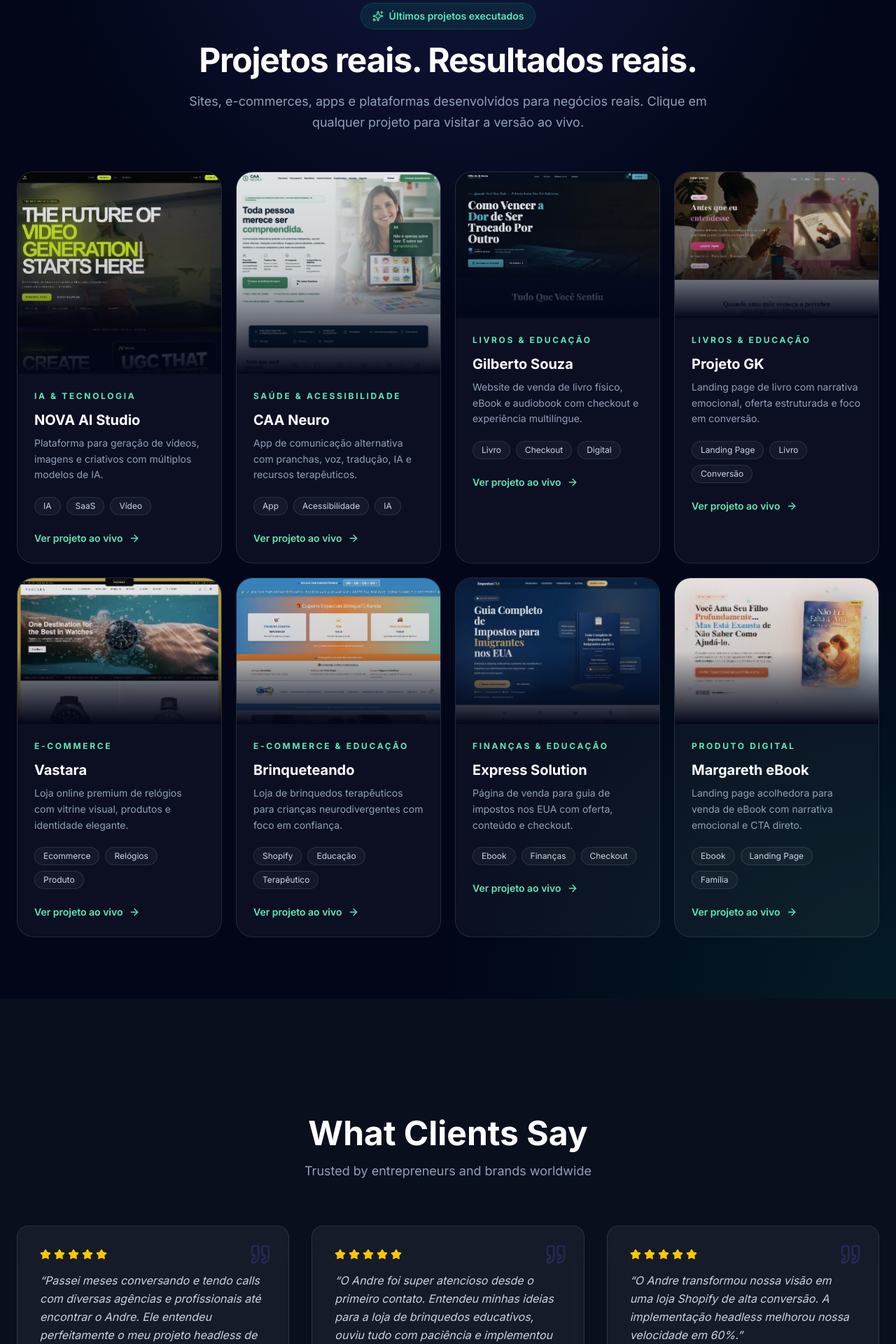
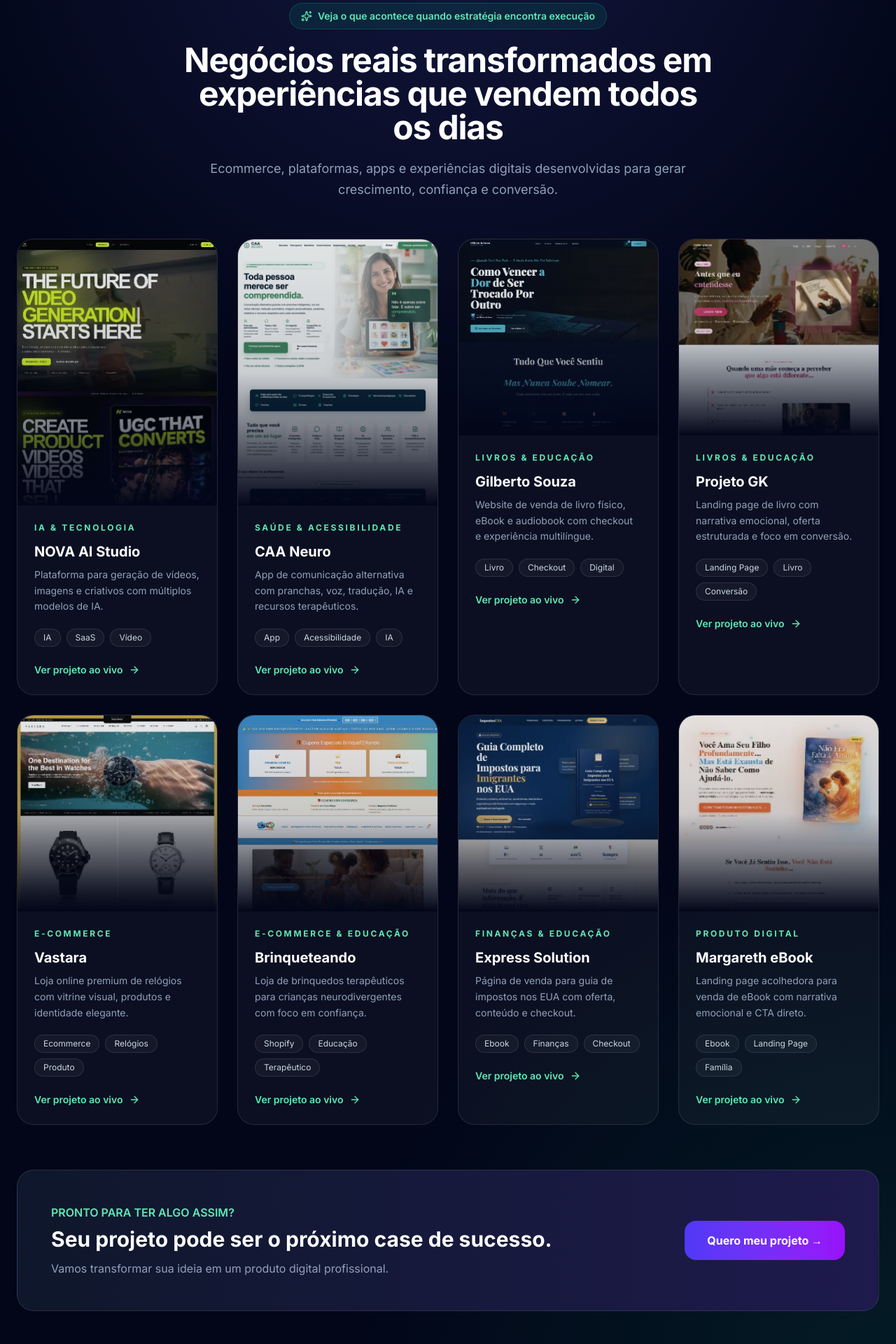
Before and after one commit to andreajoa/andre-almeida-shopify-expert, a Next.js app: page /en in a window 1280 px wide. Shown: the part 4720-6640 px from the top of the page at 70% size. Built offline with nearby package versions, Linux system fonts and the light colour scheme; no server answers.

Commit message:
Improve real projects section hierarchy and conversion

```diff
--- a/src/components/home/LatestRealProjects.tsx
+++ b/src/components/home/LatestRealProjects.tsx
@@ -83,19 +83,19 @@ export function LatestRealProjects() {
         <AnimatedSection className="text-center max-w-3xl mx-auto mb-14">
           <div className="inline-flex items-center gap-2 rounded-full border border-emerald-400/20 bg-emerald-400/10 px-4 py-2 text-sm font-semibold text-emerald-300 mb-5">
             <Sparkles className="w-4 h-4" />
-            Últimos projetos executados
+            Veja o que acontece quando estratégia encontra execução
           </div>
 
           <h2 className="text-3xl md:text-5xl font-bold tracking-tight text-white mb-5">
-            Projetos reais. Resultados reais.
+            Negócios reais transformados em experiências que vendem todos os dias
           </h2>
 
           <p className="text-lg text-slate-400 leading-relaxed">
-            Sites, e-commerces, apps e plataformas desenvolvidos para negócios reais. Clique em qualquer projeto para visitar a versão ao vivo.
+            Ecommerce, plataformas, apps e experiências digitais desenvolvidas para gerar crescimento, confiança e conversão.
           </p>
         </AnimatedSection>
 
-        <div className="grid md:grid-cols-2 lg:grid-cols-4 gap-5">
+        <div className="grid md:grid-cols-2 lg:grid-cols-4 gap-7 mt-14">
           {projects.map((project, index) => (
             <AnimatedSection key={project.title} delay={index * 0.04}>
               <a
@@ -107,7 +107,7 @@ export function LatestRealProjects() {
                   project.featured ? "lg:col-span-2" : ""
                 }`}
               >
-                <div className={`relative overflow-hidden bg-slate-900 ${project.featured ? "h-72" : "h-52"}`}>
+                <div className={`relative overflow-hidden bg-slate-900 ${project.featured ? "h-[380px]" : "h-[280px]"}`}>
                   <Image
                     src={project.image}
                     alt={project.title}
@@ -151,7 +151,34 @@ export function LatestRealProjects() {
             </AnimatedSection>
           ))}
         </div>
-      </div>
-    </section>
+
+        <AnimatedSection delay={0.6} className="mt-16">
+          <div className="rounded-3xl border border-white/10 bg-gradient-to-r from-slate-900 to-indigo-950 p-8 md:p-12 flex flex-col md:flex-row items-center justify-between gap-8">
+            <div>
+              <p className="text-emerald-300 font-semibold mb-2">
+                PRONTO PARA TER ALGO ASSIM?
+              </p>
+
+              <h3 className="text-2xl md:text-3xl font-bold text-white mb-3">
+                Seu projeto pode ser o próximo case de sucesso.
+              </h3>
+
+              <p className="text-slate-400">
+                Vamos transformar sua ideia em um produto digital profissional.
+              </p>
+            </div>
+
+            <a
+              href="https://wa.me/"
+              target="_blank"
+              className="px-8 py-4 rounded-2xl bg-gradient-to-r from-indigo-600 to-purple-600 text-white font-bold hover:scale-105 transition-all"
+            >
+              Quero meu projeto →
+            </a>
+          </div>
+        </AnimatedSection>
+
+</div>
+</section>
   )
 }
```
